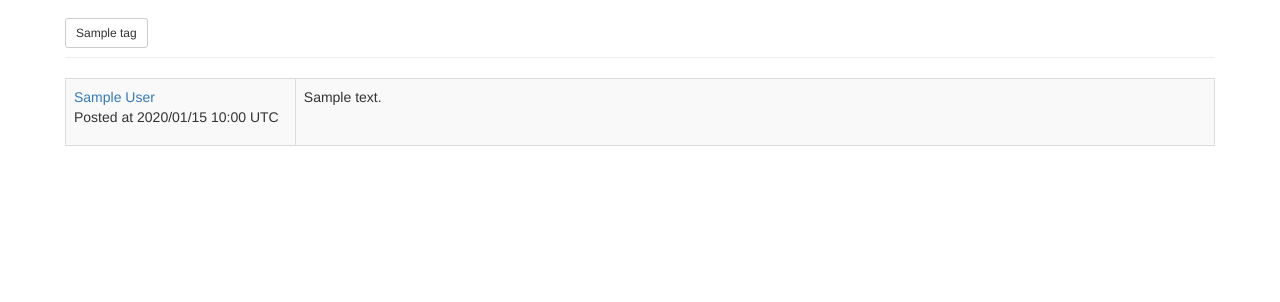
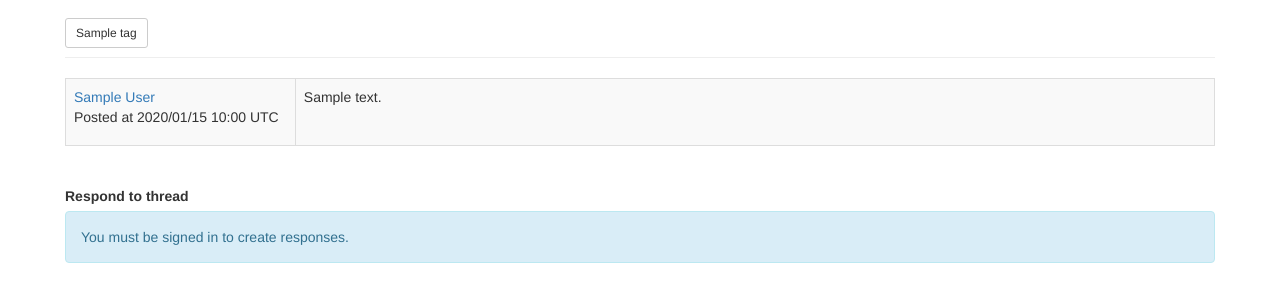
Before and after one commit to xoudini/tsoha, a Flask app: page /threads/1 in a window 1280 px wide. Shown: the part 194-496 px from the top of the page. Run offline with Flask 2, Linux system fonts and the light colour scheme; a database or web service that is not in the repository returns one stand-in record (values such as "Sample title"); some libraries are stand-ins or nearby versions.

Commit message:
Functionality for adding responses to thread.

```diff
--- a/src/app.py
+++ b/src/app.py
@@ -9,6 +9,7 @@ from src.controllers.hello import HelloWorldController # TODO: remove
 from src.controllers.account import AccountController
 from src.controllers.tag import TagController
 from src.controllers.thread import ThreadController
+from src.controllers.response import ResponseController
 
 # Application instance.
 app = Flask(__name__)
@@ -54,9 +55,26 @@ def index():
 def threads():
     return ThreadController.index()
 
-@app.route("/threads/<int:uid>")
+@app.route("/threads/<int:uid>", methods=['GET', 'POST'])
 def thread(uid: int):
-    return ThreadController.view_for_thread(uid)
+    if request.method == 'GET':
+        return ThreadController.view_for_thread(uid)
+    else:
+        if not signed_in():
+            abort(401)
+
+        # Abort if no content was provided.
+        if not 'content' in request.form:
+            abort(405)
+
+        content = request.form['content']
+
+        result = ResponseController.create(get_user_id(), uid, content)
+
+        if result is None:
+            return redirect(url_for('thread', uid=uid))
+        else:
+            return ThreadController.view_for_thread(uid, messages=result)
 
 @app.route("/threads/<int:uid>/edit", methods=['GET', 'POST']) # HACK: PUT method unavailable from jinja.
 def update_thread(uid: int):
--- a/src/controllers/thread.py
+++ b/src/controllers/thread.py
@@ -14,9 +14,9 @@ class ThreadController(BaseController):
         return render_template('threads.html', title="Threads", threads=threads)
 
     @staticmethod
-    def view_for_thread(uid: int):
+    def view_for_thread(uid: int, messages: Dict[str, str] = None):
         thread = Thread.find_by_id(uid)
-        return render_template('thread.html', title="Thread", thread=thread)
+        return render_template('thread.html', title="Thread", thread=thread, messages=messages)
 
     @staticmethod
     def view_for_new_thread(messages: Dict[str, str] = None):
--- a/src/templates/thread.html
+++ b/src/templates/thread.html
@@ -50,6 +50,31 @@
         </tbody>
     </table>
 
+    <br/>
+
+    {% if messages['errors'] %}
+        {% for error in messages['errors'] %}
+        <div class="alert alert-danger">
+            {{error}}
+        </div>
+        {% endfor %}
+    {% endif %}
+
+    {% if session['signed_in'] %}
+    <form action="/threads/{{thread.uid}}" method="POST">
+        <label>Respond to thread</label>
+        <textarea class="form-control" rows="6" name="content">{{messages['content']}}</textarea>
+
+        <button class="btn btn-primary" type="submit">Submit</button>
+    </form>
+    {% else %}
+    <label>Respond to thread</label>
+    <div class="alert alert-info">
+        You must be signed in to create responses.
+    </div>
+    {% endif %}
+
+
 {% else %}
 
 <div>
```
Lines whose indentation alone changed are shown as unchanged.
